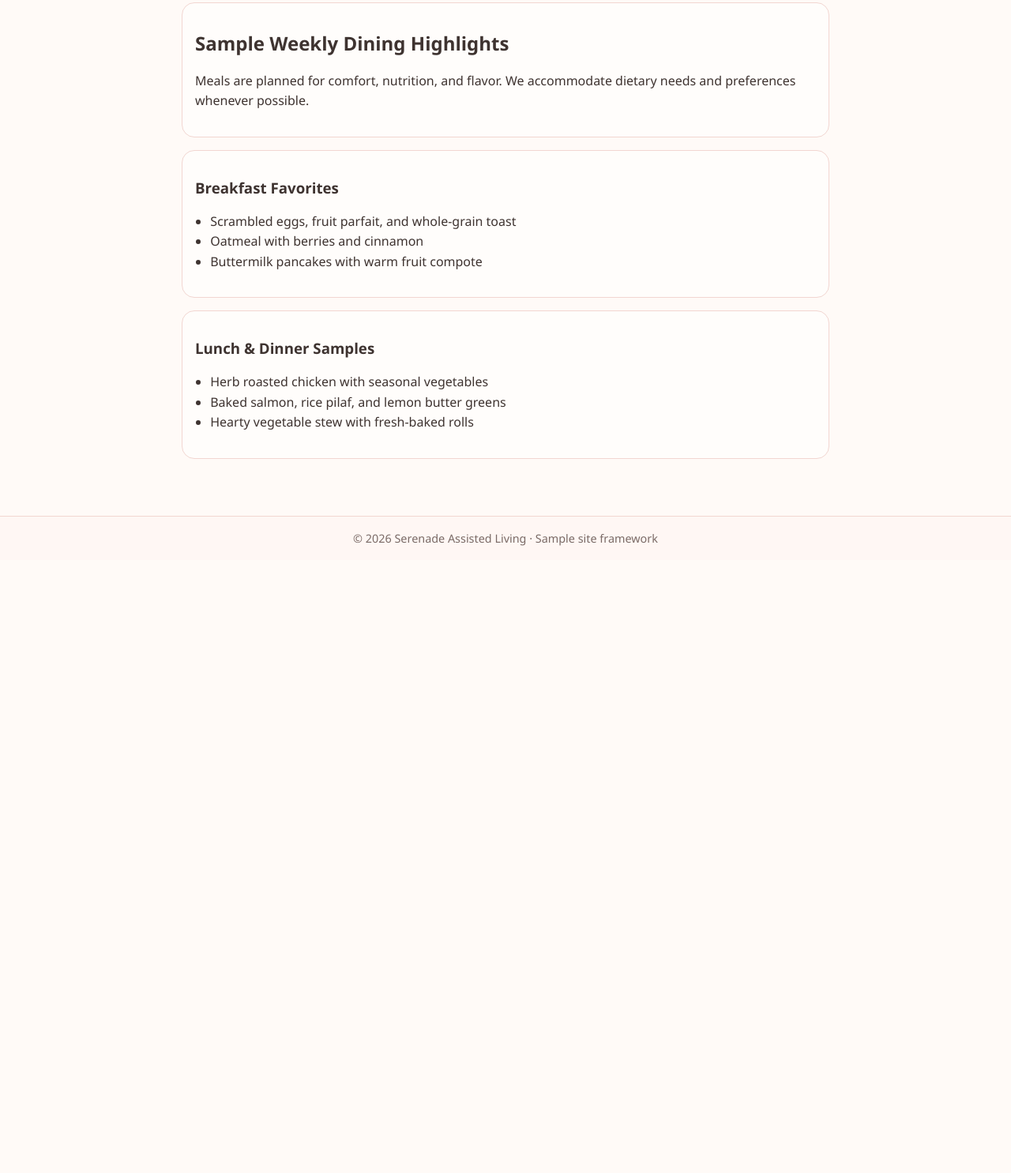
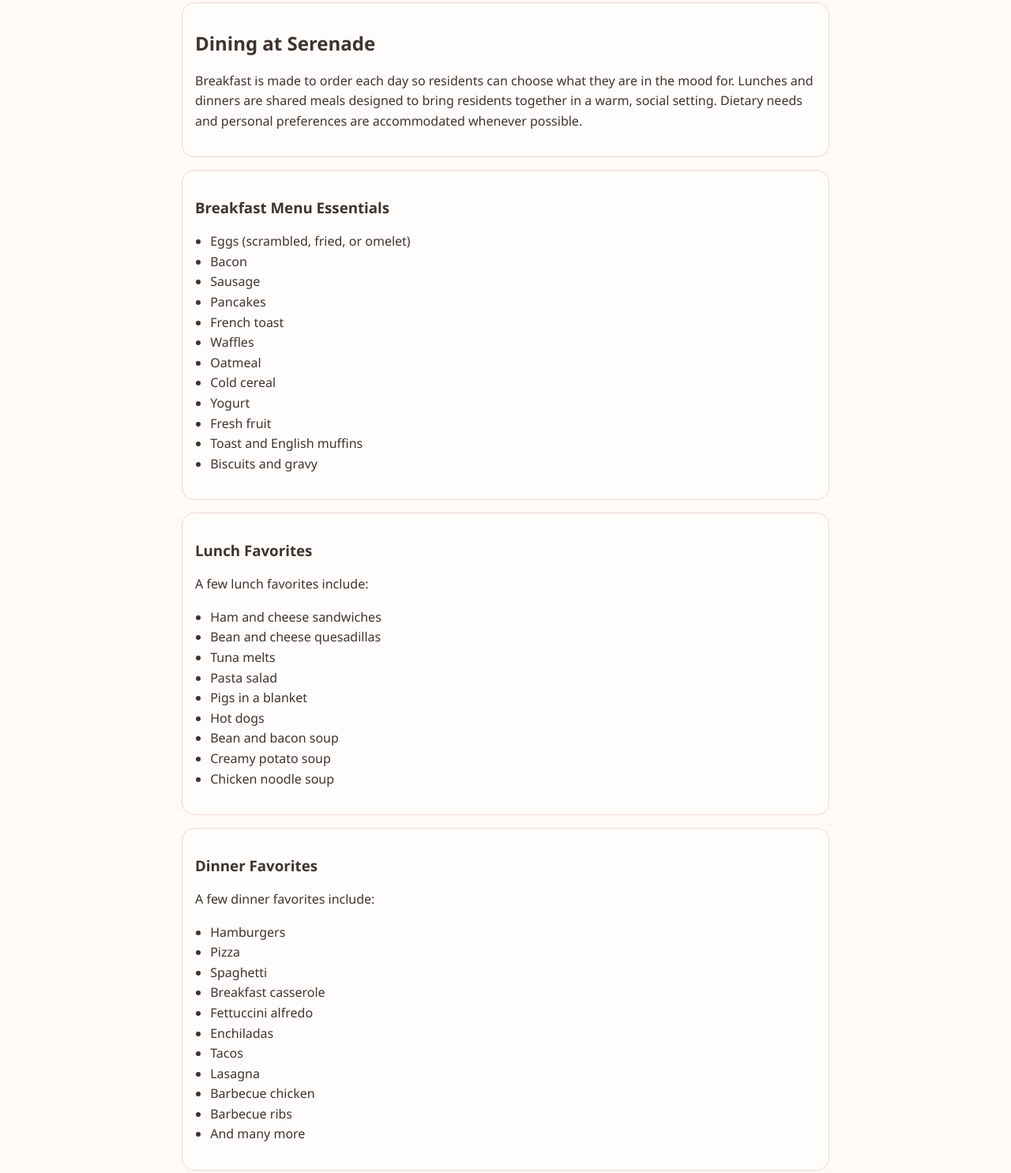
Before and after one commit to Sandonman/serenade-assisted-living-site, a plain HTML site: page menu.html in a window 1280 px wide. Shown: the part 164-1649 px from the top of the page at 79% size. Before the commit the page ends 873 px from the top, so only its background shows below. Drawn offline with Linux system fonts and the light colour scheme.

Commit message:
Update menu page with detailed breakfast/lunch/dinner content

```diff
--- a/menu.html
+++ b/menu.html
@@ -24,28 +24,63 @@
 
   <main>
     <section class="card">
-      <h2>Sample Weekly Dining Highlights</h2>
+      <h2>Dining at Serenade</h2>
       <p>
-        Meals are planned for comfort, nutrition, and flavor. We accommodate dietary needs and preferences
-        whenever possible.
+        Breakfast is made to order each day so residents can choose what they are in the mood for.
+        Lunches and dinners are shared meals designed to bring residents together in a warm, social setting.
+        Dietary needs and personal preferences are accommodated whenever possible.
       </p>
     </section>
 
     <section class="card">
-      <h3>Breakfast Favorites</h3>
+      <h3>Breakfast Menu Essentials</h3>
       <ul>
-        <li>Scrambled eggs, fruit parfait, and whole-grain toast</li>
-        <li>Oatmeal with berries and cinnamon</li>
-        <li>Buttermilk pancakes with warm fruit compote</li>
+        <li>Eggs (scrambled, fried, or omelet)</li>
+        <li>Bacon</li>
+        <li>Sausage</li>
+        <li>Pancakes</li>
+        <li>French toast</li>
+        <li>Waffles</li>
+        <li>Oatmeal</li>
+        <li>Cold cereal</li>
+        <li>Yogurt</li>
+        <li>Fresh fruit</li>
+        <li>Toast and English muffins</li>
+        <li>Biscuits and gravy</li>
       </ul>
     </section>
 
     <section class="card">
-      <h3>Lunch &amp; Dinner Samples</h3>
+      <h3>Lunch Favorites</h3>
+      <p>A few lunch favorites include:</p>
       <ul>
-        <li>Herb roasted chicken with seasonal vegetables</li>
-        <li>Baked salmon, rice pilaf, and lemon butter greens</li>
-        <li>Hearty vegetable stew with fresh-baked rolls</li>
+        <li>Ham and cheese sandwiches</li>
+        <li>Bean and cheese quesadillas</li>
+        <li>Tuna melts</li>
+        <li>Pasta salad</li>
+        <li>Pigs in a blanket</li>
+        <li>Hot dogs</li>
+        <li>Bean and bacon soup</li>
+        <li>Creamy potato soup</li>
+        <li>Chicken noodle soup</li>
+      </ul>
+    </section>
+
+    <section class="card">
+      <h3>Dinner Favorites</h3>
+      <p>A few dinner favorites include:</p>
+      <ul>
+        <li>Hamburgers</li>
+        <li>Pizza</li>
+        <li>Spaghetti</li>
+        <li>Breakfast casserole</li>
+        <li>Fettuccini alfredo</li>
+        <li>Enchiladas</li>
+        <li>Tacos</li>
+        <li>Lasagna</li>
+        <li>Barbecue chicken</li>
+        <li>Barbecue ribs</li>
+        <li>And many more</li>
       </ul>
     </section>
   </main>
```
